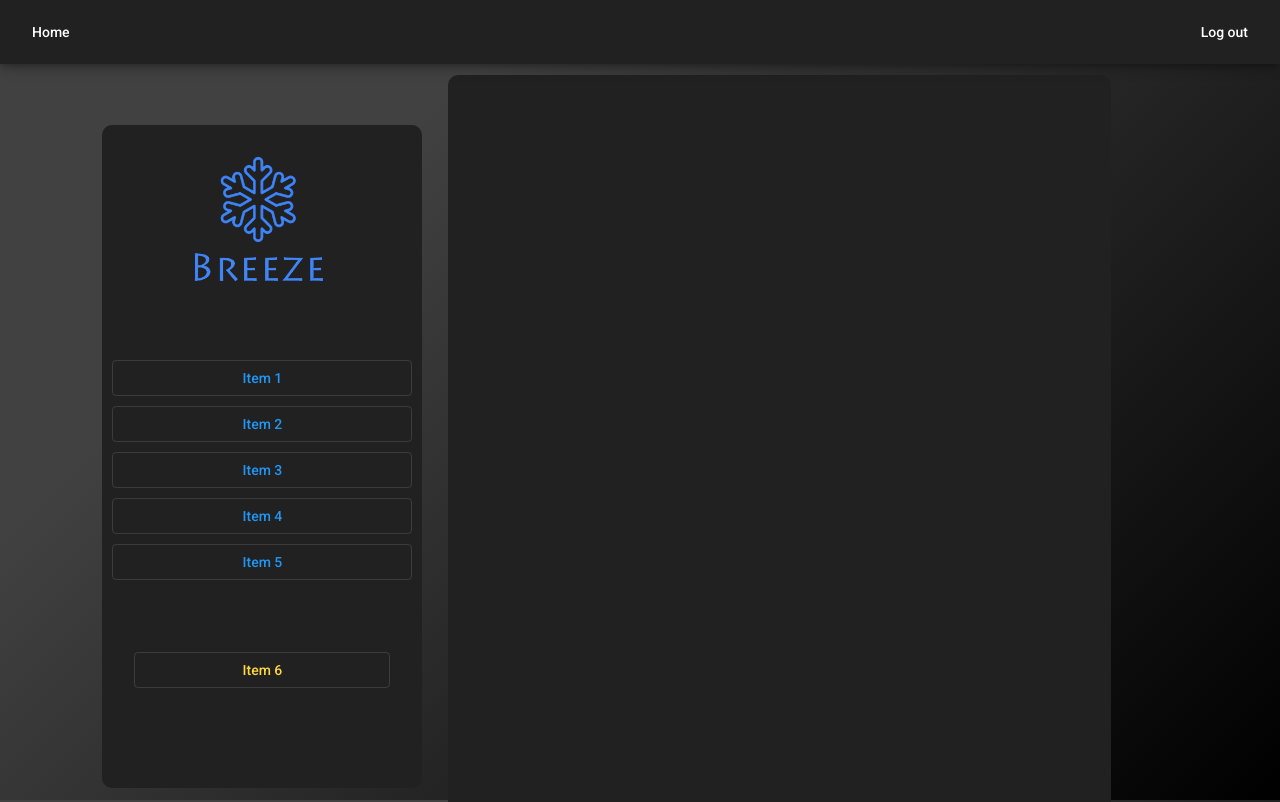
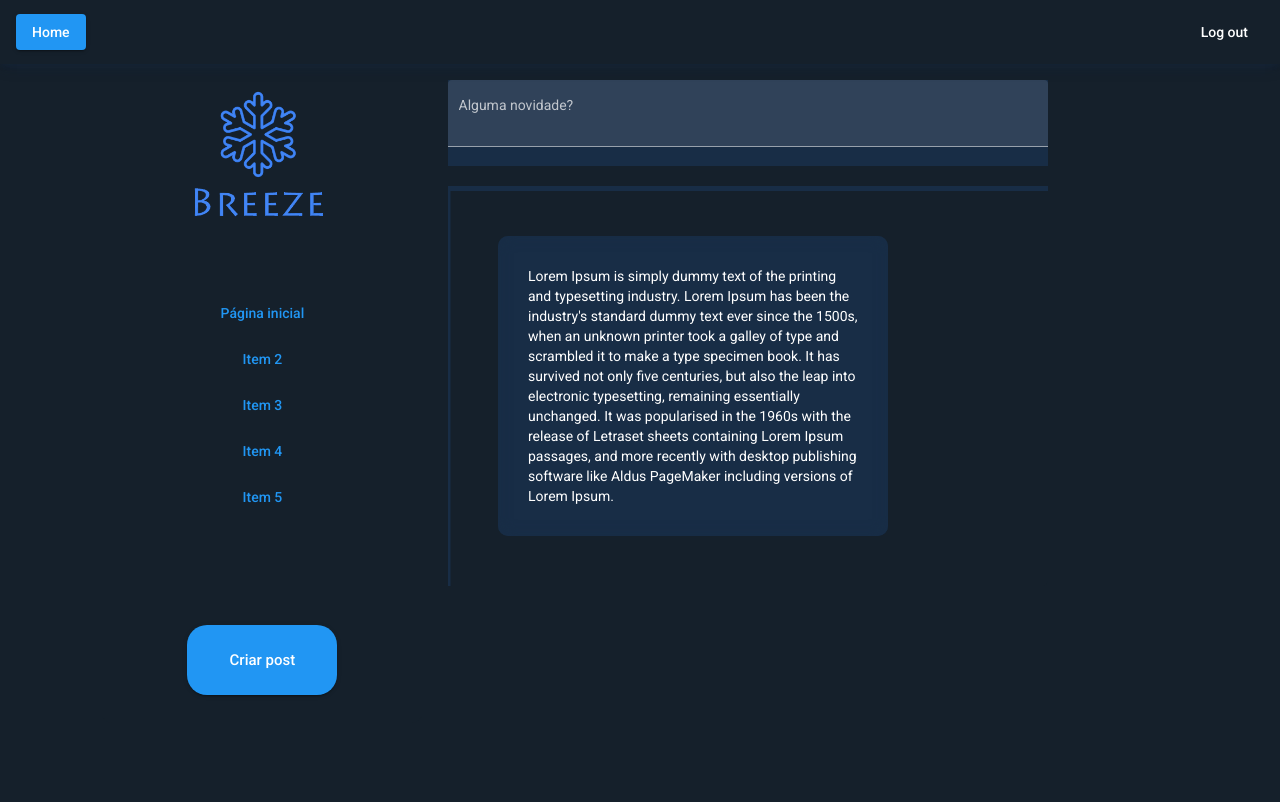
Before and after one commit to unisalCDHI/project-IV-frontend, an Angular app: page / in a window 1280 px wide. Shown: the top 802 px of the page. Built offline with nearby package versions, Linux system fonts and the light colour scheme; sample sign-in values are in the browser's storage.

Commit message:
home template pt3

```diff
--- a/src/app/app.component.html
+++ b/src/app/app.component.html
@@ -1,12 +1,12 @@
 <!-- Toolbar -->
 <mat-toolbar class="app-header">
   <div>
-    <a mat-button routerLink="/" routerLinkActive="active">Home</a>
+    <a mat-raised-button color="primary" routerLink="/" routerLinkActive="active">Home</a>
   </div>
   <span class="nav-tool-items">
     <a *ngIf="!token" gIf="Property" mat-button routerLink="login" routerLinkActive="active">Log in</a>
     <a *ngIf="token" mat-button (click)="logout()" routerLinkActive="active">Log out</a>
-    <a *ngIf="!token" mat-button mat-raised-button routerLink="register" routerLinkActive="active">Register</a>
+    <a *ngIf="!token" mat-button mat-raised-button style="background-color: rgb(24, 45, 70);" routerLink="register" routerLinkActive="active">Register</a>
   </span>
 </mat-toolbar>
 
--- a/src/app/pages/account/login/login.component.html
+++ b/src/app/pages/account/login/login.component.html
@@ -14,7 +14,7 @@
                     <input matInput formControlName="password" placeholder="Senha" type="password">
                 </mat-form-field>
             </mat-card-content>
-            <button mat-stroked-button color="primary" type="submit" class="btn-block">Log in</button>
+            <button mat-raised-button color="primary" type="submit" class="btn-block">Log in</button>
         </form>
     </mat-card>
 
--- a/src/app/pages/account/register/register.component.html
+++ b/src/app/pages/account/register/register.component.html
@@ -20,7 +20,7 @@
                 </mat-form-field>
             </mat-card-content>
 
-            <button mat-stroked-button color="primary" type="submit" class="btn-block">Registrar</button>
+            <button mat-raised-button color="primary" type="submit" class="btn-block">Registrar</button>
 
         </form>
     </mat-card>
--- a/src/app/pages/home/home.component.html
+++ b/src/app/pages/home/home.component.html
@@ -1,7 +1,30 @@
 <div class="container">
-    <div class="login-wrapper">
-        <div class="box" style="max-width:600px; height: 1000px; width: 80%;">
-
+    <div>
+        <mat-form-field appearance="fill" style="background-color: rgb(24, 45, 70); width: 100%;">
+            <mat-label>Alguma novidade?</mat-label>
+            <textarea matInput style="resize: none;"></textarea>
+        </mat-form-field>
+    </div>
+    <br>
+    <div class="posts">
+        <div class="card">
+            <mat-card>
+                <mat-card-content>
+                    <div style="min-height: 100px;">
+                        Lorem Ipsum is simply dummy text of the printing and typesetting industry. Lorem Ipsum has been
+                        the
+                        industry's standard dummy text ever since the 1500s, when an unknown printer took a galley of
+                        type and
+                        scrambled it to make a type specimen book. It has survived not only five centuries, but also the
+                        leap into
+                        electronic typesetting, remaining essentially unchanged. It was popularised in the 1960s with
+                        the release of
+                        Letraset sheets containing Lorem Ipsum passages, and more recently with desktop publishing
+                        software like
+                        Aldus PageMaker including versions of Lorem Ipsum.
+                    </div>
+                </mat-card-content>
+            </mat-card>
         </div>
     </div>
 </div>
--- a/src/app/pages/home/home.component.scss
+++ b/src/app/pages/home/home.component.scss
@@ -0,0 +1,11 @@
+.card {
+    color: #fff;
+    top: 0;
+    opacity: 1;
+    padding: 30px;
+    width: 100%;
+    background: rgba(24, 45, 70, 1);
+    box-shadow: inset 0 0 1em rgba(24, 45, 70, 1);
+    border-radius: 10px;
+    max-width: 330px;
+}
--- a/src/app/shared/components/menu/menu.component.html
+++ b/src/app/shared/components/menu/menu.component.html
@@ -9,22 +9,22 @@
     <br>
     <ul>
         <li>
-            <button mat-stroked-button color="primary" class="btn-block">Item 1</button>
+            <button mat-button color="primary" class="btn-block" routerLink="/">Página inicial</button>
         </li>
         <li>
-            <button mat-stroked-button color="primary" class="btn-block">Item 2</button>
+            <button mat-button color="primary" class="btn-block">Item 2</button>
         </li>
         <li>
-            <button mat-stroked-button color="primary" class="btn-block">Item 3</button>
+            <button mat-button color="primary" class="btn-block">Item 3</button>
         </li>
         <li>
-            <button mat-stroked-button color="primary" class="btn-block">Item 4</button>
+            <button mat-button color="primary" class="btn-block">Item 4</button>
         </li>
         <li>
-            <button mat-stroked-button color="primary" class="btn-block">Item 5</button>
+            <button mat-button color="primary" class="btn-block">Item 5</button>
         </li>
         <li>
-            <button id="post-button" mat-stroked-button color="accent" class="btn-block">Item 6</button>
+            <button id="post-button" mat-raised-button color="primary" class="btn-block">Criar post</button>
         </li>
     </ul>
 </div>
--- a/src/app/shared/components/menu/menu.component.scss
+++ b/src/app/shared/components/menu/menu.component.scss
@@ -1,14 +1,14 @@
 #menu {
+    left: 8%;
     text-align: center;
-    margin-left: 8%;
     position: fixed;
     width: 25%;
-    background: #212121;
-    margin-top: 50px;
+    background: #15202b;
+    top: 60px;
+    overflow-y: auto;
     height: 80vh;
     border-radius: 10px;
     padding: 0.8375em 0;
-
     ul {
         list-style-type: none;
         width: 100%;
@@ -21,12 +21,14 @@
             }
 
             #post-button {
-                position: absolute;
+                font-size: 15px;
+                border-radius: 20px;
+                height: 70px;
                 margin: auto;
-                max-width: 80%;
+                max-width: 50%;
+                min-width: 100px;
                 bottom: 100px;
-                left: 3%;
-                right: 3%;
+                margin-top: 200px;
             }
         }
     }
--- a/src/styles.scss
+++ b/src/styles.scss
@@ -29,8 +29,7 @@ body {
 }
 body {
     background-attachment: fixed;
-    background-image: linear-gradient(315deg, #000000 0%, #414141 74%);
-    background-color: #000000;
+    background-color: #15202b;
     background-position: center;
     background-size: cover;
     background-repeat: no-repeat;
@@ -48,20 +47,31 @@ body {
 }
 
 .app-header {
+    background: rgba(21, 32, 43, 1);
     justify-content: space-between;
     position: fixed;
     top: 0;
     left: 0;
     right: 0;
     z-index: 10;
-    box-shadow: 0 3px 5px -1px rgba(0, 0, 0, 0.2), 0 6px 10px 0 rgba(0, 0, 0, 0.14), 0 1px 18px 0 rgba(0, 0, 0, 0.12);
+    box-shadow: 0 3px 5px -1px rgba(24, 45, 70, 0.2), 0 6px 10px 0 rgba(24, 45, 70, 0.14),
+        0 1px 18px 0 rgba(24, 45, 70, 0.12);
 }
 .login-wrapper {
     height: 100%;
 }
 
 .container {
-    margin: 75px 10% 75px 35%;
+    margin: 80px 10% 80px 35%;
+    min-height: 200px;
+    max-width: 600px;
+    width: 80%;
+    background: #15202b;
+    border-radius: 5px;
+    .posts {
+        padding: 50px;
+        box-shadow: inset 2.5px 5px rgb(24, 45, 70);
+    }
 }
 
 .box {
@@ -72,7 +82,8 @@ body {
     float: left;
     padding: 60px 50px 40px 50px;
     width: 100%;
-    background: #212121;
+    background: rgba(24, 45, 70, 1);
+    box-shadow: inset 0 0 1em rgba(24, 45, 70, 1);
     border-radius: 10px;
     transform: scale(1);
     -webkit-transform: scale(1);
```
